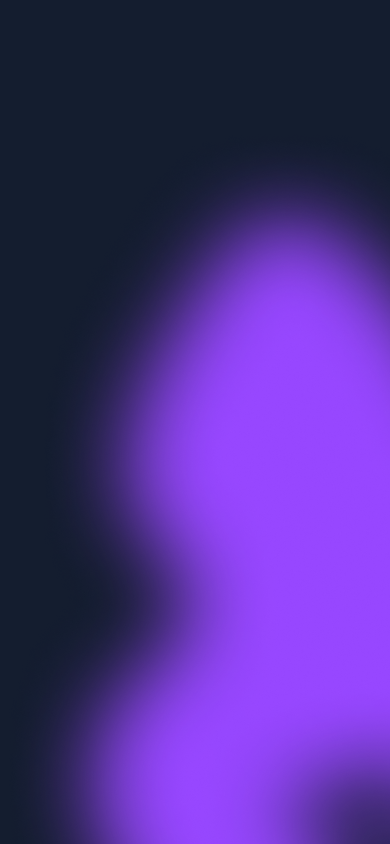
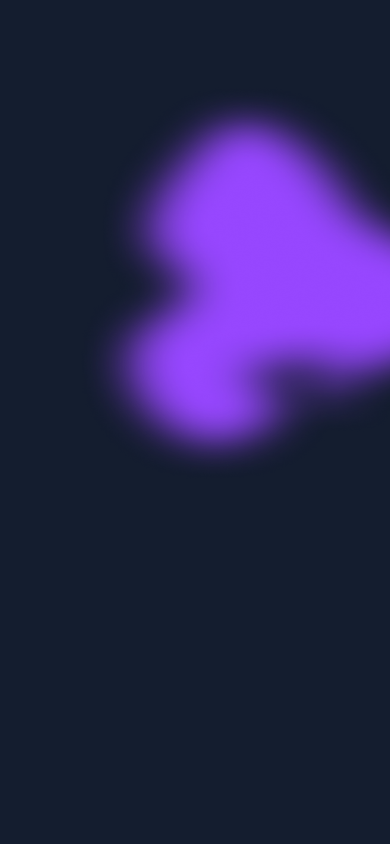
Before and after one commit to Jad134/Portfolio, an Angular app: page / in a window 390 px wide. Shown: the part 4100-4944 px from the top of the page. Built offline with nearby package versions, Linux system fonts and the light colour scheme.

Commit message:
responsive portfolio-page

```diff
--- a/src/app/main-content/portfolio-page/portfolio-page.component.scss
+++ b/src/app/main-content/portfolio-page/portfolio-page.component.scss
@@ -37,6 +37,7 @@
     width: 70vw;
     right: 0;
     top: 45%;
+    border-radius: 10px;
 }
 
 .project-second{
--- a/src/app/main-content/portfolio-page/portfolio-page.component.ts
+++ b/src/app/main-content/portfolio-page/portfolio-page.component.ts
@@ -6,7 +6,7 @@ import { ProjectsComponent } from './projects/projects.component';
   standalone: true,
   imports: [ProjectsComponent],
   templateUrl: './portfolio-page.component.html',
-  styleUrl: './portfolio-page.component.scss'
+  styleUrls: ['./portfolio-page.component.scss','./responsive-Portfolio.scss']
 })
 export class PortfolioPageComponent {
 
--- a/src/app/main-content/portfolio-page/projects/projects.component.ts
+++ b/src/app/main-content/portfolio-page/projects/projects.component.ts
@@ -8,7 +8,7 @@ import { CommonModule } from '@angular/common';
   standalone: true,
   imports: [ CommonModule],
   templateUrl: './projects.component.html',
-  styleUrl: './projects.component.scss'
+  styleUrls: ['./projects.component.scss','./responsive-project.scss']
 })
 export class ProjectsComponent {
   projects = [
--- /dev/null
+++ b/src/app/main-content/portfolio-page/projects/responsive-project.scss
@@ -0,0 +1,99 @@
+@media (max-width:1600px) {
+    .project-first {
+        display: flex;
+        justify-content: center;
+        align-items: center;
+        padding-left: 80px;
+        padding-right: 80px;
+        padding-inline: 0;
+    }
+
+    .right-side {
+        padding-left: 80px;
+        padding-right: 80px;
+    }
+}
+
+@media (max-width:1100px) {
+    .project-first {
+        flex-direction: column;
+    }
+
+    .right-side {
+        align-items: center;
+    }
+
+    .scale-description {
+        align-items: center;
+    }
+
+    .no-scale-description {
+        align-items: center;
+    }
+
+    .left-side {
+        height: 500px;
+
+        >img {
+            height: 600px;
+        }
+    }
+}
+
+@media(max-width: 570px){
+    .left-side {
+        height: 300px;
+
+        >img {
+            height: 350px;
+        }
+    }
+
+    .buttons{
+        gap: 40px;
+    }
+
+    .right-side{
+        width: auto;
+    }
+
+    .headline{
+        font-size: 45px;
+    }
+
+    .purple-line{
+        top: 30%;
+        width: 75vw;
+    }
+}
+@media(max-width: 350px){
+    .left-side {
+        height: 280px;
+
+        >img {
+            height: 320px;
+        }
+    }
+
+    .buttons{
+        gap: 10px;
+    }
+
+    .right-side{
+        width: 100%;
+        text-align: center;
+    }
+
+    .headline{
+        font-size: 45px;
+    }
+
+    .purple-line{
+        top: 25%;
+        width: 90vw;
+    }
+
+    .live-test-button{
+        width: 130px;
+    }
+}
--- /dev/null
+++ b/src/app/main-content/portfolio-page/responsive-portfolio.scss
@@ -0,0 +1,43 @@
+@media(max-width:1100px){
+    .shadow {
+        top: 1000px;
+        width: 700px;
+        height: 600px;
+        left: 75px;
+    }
+}
+
+@media(max-width: 570px){
+    .purple-line{
+        top: 30%;
+        width: 75vw;
+    }
+
+    .headline{
+        font-size: 45px;
+    }
+
+    .introduction{
+        width: 80%;
+    }
+
+    .shadow {
+        top: 758px;
+        width: 500px;
+        height: 400px;
+        left: 75px;
+    }
+
+    .shadow2{
+        height: 600px;
+    }
+}
+
+@media(max-width: 350px){
+
+    .purple-line{
+        top: 25%;
+        width: 90vw;
+    }
+
+}
```
